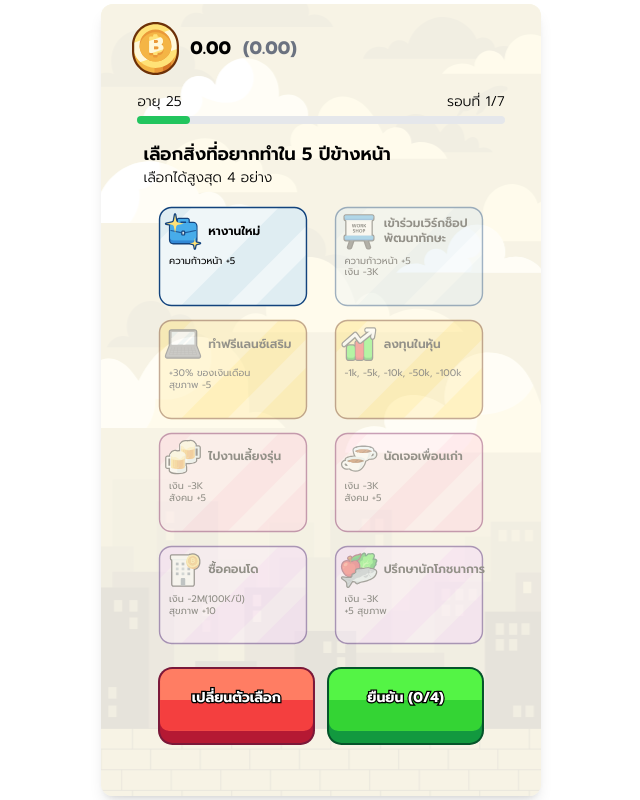
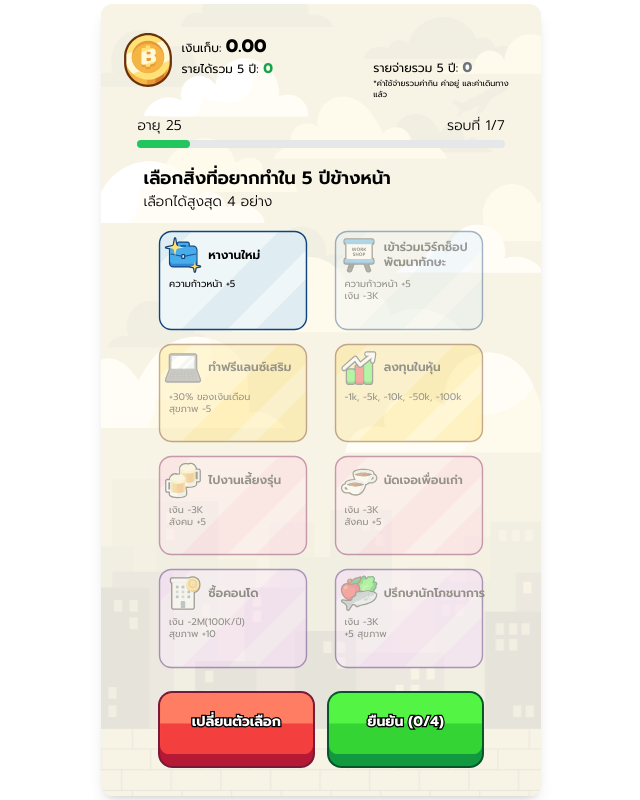
Before and after one commit to ShouldSleep8hr/Life-In-CTRL, a Vue app: page /action in a window 1280 px wide. Shown: the whole page, without its empty margins (319-959 px from the left). Built offline with nearby package versions, Linux system fonts and the light colour scheme.

Commit message:
new money status at action page

```diff
--- a/src/views/ActionView.vue
+++ b/src/views/ActionView.vue
@@ -648,6 +648,18 @@ function formatMoney(amount: number) {
   return amount.toFixed(2)
 }
 
+function formatMoneyZero(amount: number) {
+  const absAmount = Math.abs(amount)
+
+  if (absAmount >= 1_000_000) {
+    return (amount / 1_000_000).toFixed(0) + 'M'
+  }
+  if (absAmount >= 1_000) {
+    return (amount / 1_000).toFixed(0) + 'K'
+  }
+  return amount.toFixed(0)
+}
+
 // Initialize randomActions with the first random selection
 const randomActions = ref(getRandomActions())
 
@@ -976,7 +988,7 @@ function toggleSelection(index: number) {
 }
 
 const formattedTotalMoney = computed(() => {
-  return formatMoney(calculateTotalMoney())
+  return formatMoneyZero(calculateTotalMoney())
 })
 
 const refreshChoices = () => {
@@ -1066,27 +1078,47 @@ const money_icon = new URL(`../assets/Icons/SVG/Icon_Money.svg`, import.meta.url
           </div> -->
 
           <!-- Money Status -->
-          <div class="h-[5rem] w-[90%] flex items-center space-x-2 pl-3">
+          <div class="h-[6rem] w-[90%] flex items-center space-x-1.5 pl-1">
             <!-- Icon -->
-            <div class="w-[15%] flex justify-center">
+            <div class="w-[18%] flex justify-center">
               <img :src="money_icon" class="w-full h-auto" />
             </div>
 
             <!-- Title with fixed height and wrap -->
-            <div class="w-[75%] h-[2rem] flex items-center space-x-3">
-              <p class="text-left text-lg font-prompt font-bold text-black leading-snug">
-                {{ formatMoney(status.money) }}
+            <div class="w-full flex items-start justify-start space-x-3 mt-3.5">
+              <div class="flex flex-col w-[80%]">
+              <p class="text-left text-xs  font-prompt font-normal text-black leading-snug">
+                เงินเก็บ:
+                <b class="text-left text-lg font-prompt font-bold text-black leading-snug">
+                  {{ formatMoney(status.money) }}
+                </b>
               </p>
-              <p class="text-left text-lg font-prompt font-bold font-boldleading-snug"
-                :class="{
-                    'text-green-500': status.minus > 0,
+              <p class="text-left text-xs font-prompt font-normal text-black leading-snug">
+                รายได้รวม 5 ปี:
+                <b class="text-left text-sm  font-prompt font-bold text-green-600 leading-snug">
+                  {{ formatMoneyZero(status.salary*60) }}
+                </b>
+              </p>
+            </div>
+            <div class="flex flex-col">
+              <div class="h-[1.5rem]"></div>
+              <p class="w-[170%] text-left text-xs font-prompt font-normal font-boldleading-snug text-black">
+                <!-- Display the total money from selected actions -->
+                รายจ่ายรวม 5 ปี:
+                <b class="text-left text-sm font-prompt font-bold font-boldleading-snug"
+                  :class="{
+                    'text-green-600': status.minus > 0,
                     'text-red-500': status.minus < 0,
                     'text-gray-500': status.minus === 0
                   }"
                 >
-                <!-- Display the total money from selected actions -->
-                ({{ formattedTotalMoney }})
+                  {{ formattedTotalMoney }}
+                </b>
               </p>
+              <p class="w-[130%] text-left text-[0.5rem] font-prompt font-normal text-black leading-snug">
+                *ค่าใช้จ่ายรวมค่ากิน ค่าอยู่ และค่าเดินทางแล้ว
+              </p>
+            </div>
             </div>
           </div>
 
```
